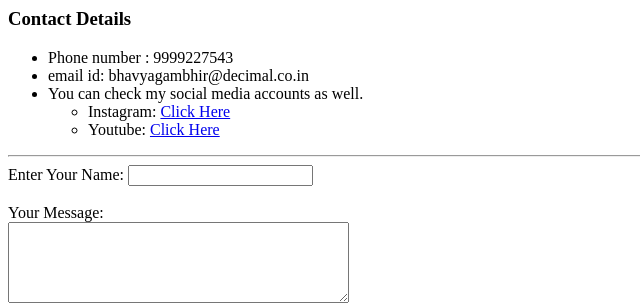
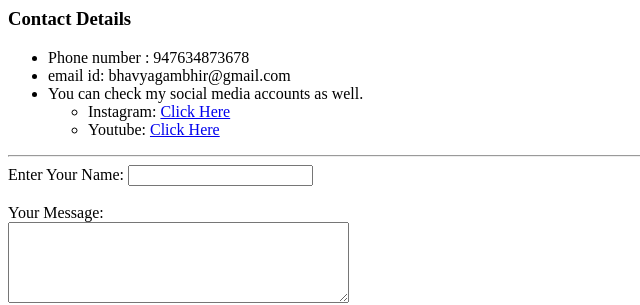
Before and after one commit to Bhavya011297/Demo_cv, a plain HTML site: page Contact_details.html in a window 1280 px wide. Shown: the top 305 px of the page, 0-640 px from the left. Drawn offline with Linux system fonts and the light colour scheme.

Commit message:
Update Contact_details.html

```diff
--- a/Contact_details.html
+++ b/Contact_details.html
@@ -6,8 +6,8 @@
 <body>
     <h3>Contact Details</h3>
     <ul>
-        <li>Phone number : 9999227543</li>
-        <li>email id: bhavyagambhir@decimal.co.in</li>
+        <li>Phone number : 947634873678</li>
+        <li>email id: bhavyagambhir@gmail.com</li>
         <li>You can check my social media accounts as well.
             <ul>
                 <li> Instagram: <a href="https://www.instagram.com/allzilla_films/">Click Here</a></li>
```
